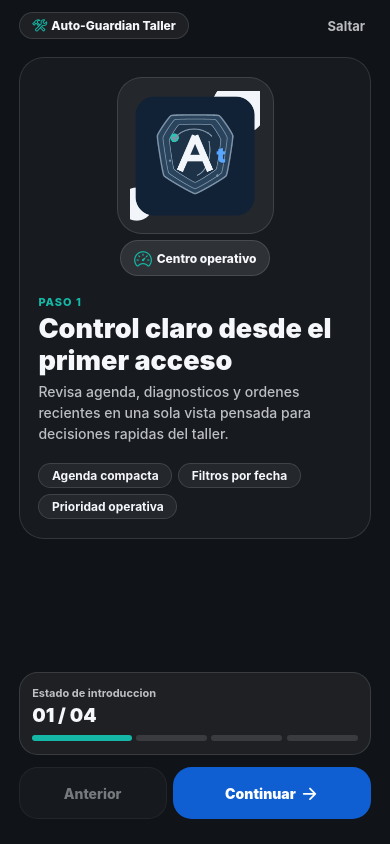
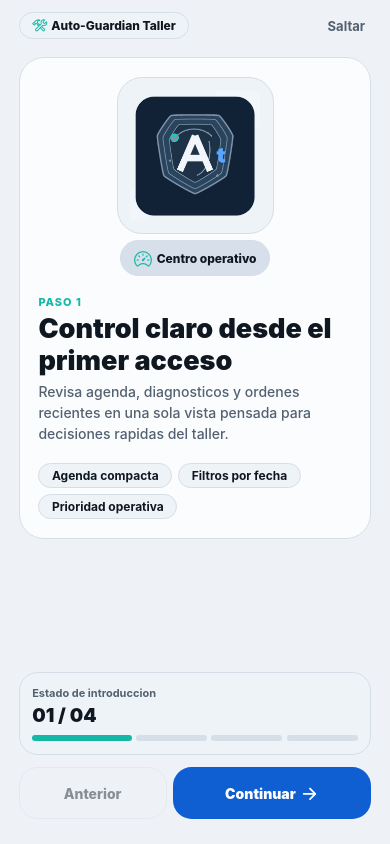
Before and after one commit to sumanuel/sumanuel-Auto-Guardian-Taller, a React Native app: screen / in a window 390 px wide. Built offline with nearby package versions, Linux system fonts and the light colour scheme; no server answers.

Commit message:
feat: ajustar estilos y modo oscuro en OnboardingScreen y App

```diff
--- a/App.js
+++ b/App.js
@@ -433,7 +433,7 @@ function AppContent() {
   if (showOnboarding) {
     return (
       <>
-        <StatusBar style="light" />
+        <StatusBar style={isDarkMode ? "light" : "dark"} />
         <OnboardingScreen onComplete={() => setShowOnboarding(false)} />
       </>
     );
--- a/src/screens/OnboardingScreen.js
+++ b/src/screens/OnboardingScreen.js
@@ -63,19 +63,18 @@ export default function OnboardingScreen({ onComplete }) {
 
   const palette = useMemo(
     () => ({
-      page: isDarkMode ? "#090b0d" : "#101317",
-      hero: isDarkMode ? "#12161b" : "#171b20",
-      panel: isDarkMode ? "rgba(255,255,255,0.04)" : "rgba(255,255,255,0.06)",
-      panelStrong: isDarkMode
-        ? "rgba(255,255,255,0.08)"
-        : "rgba(255,255,255,0.1)",
-      border: isDarkMode ? "rgba(255,255,255,0.08)" : "rgba(255,255,255,0.12)",
-      text: "#f5f7fa",
-      muted: "rgba(245,247,250,0.74)",
+      page: colors.background,
+      hero: colors.cardBackground,
+      panel: colors.cardMuted,
+      panelStrong: colors.backgroundAccent,
+      border: colors.border,
+      text: colors.text,
+      muted: colors.textSecondary,
+      subtle: colors.textTertiary,
       accent: colors.accent,
       primary: colors.primary,
     }),
-    [colors.accent, colors.primary, isDarkMode],
+    [colors],
   );
 
   const completeOnboarding = async () => {
@@ -302,7 +301,7 @@ export default function OnboardingScreen({ onComplete }) {
             {isActiveLastSlide(currentSlide) ? "Entrar" : "Continuar"}
           </Text>
           <Ionicons
-            color="#ffffff"
+            color={colors.white}
             name="arrow-forward-outline"
             size={rf(18)}
           />
```
